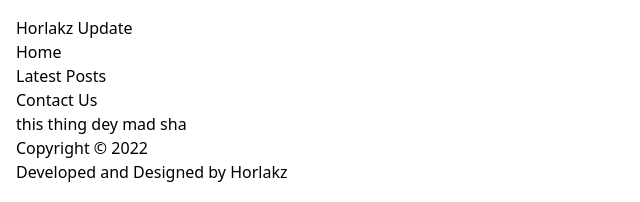
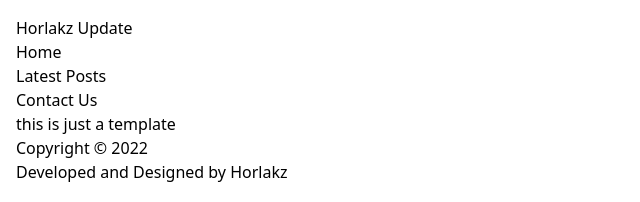
Before and after one commit to Horlakz/react-ts-template, a React (Vite) app: page / in a window 1280 px wide. Shown: the top 202 px of the page, without its empty margins (0-640 px from the left). Built offline with nearby package versions, Linux system fonts and the light colour scheme.

Commit message:
Update Index.tsx

```diff
--- a/src/pages/Index.tsx
+++ b/src/pages/Index.tsx
@@ -5,7 +5,7 @@ const Index = (): JSX.Element => {
     <BaseLayout>
       <BaseLayout.Container>
         <BaseLayout.Header />
-        <div>this thing dey mad sha</div>
+        <div>this is just a template</div>
         <BaseLayout.Footer />
       </BaseLayout.Container>
     </BaseLayout>
```
